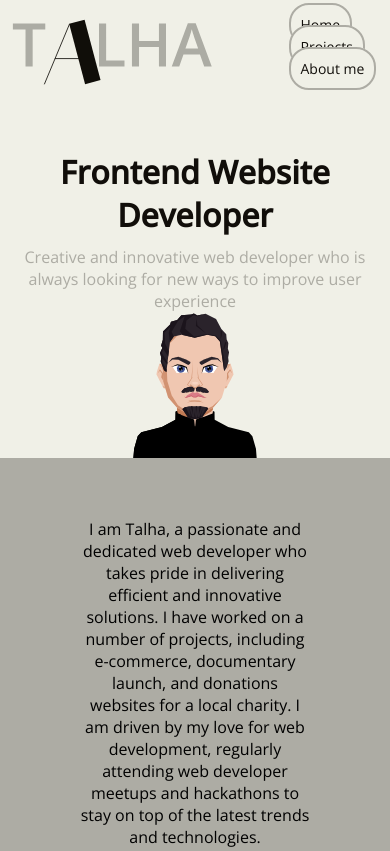
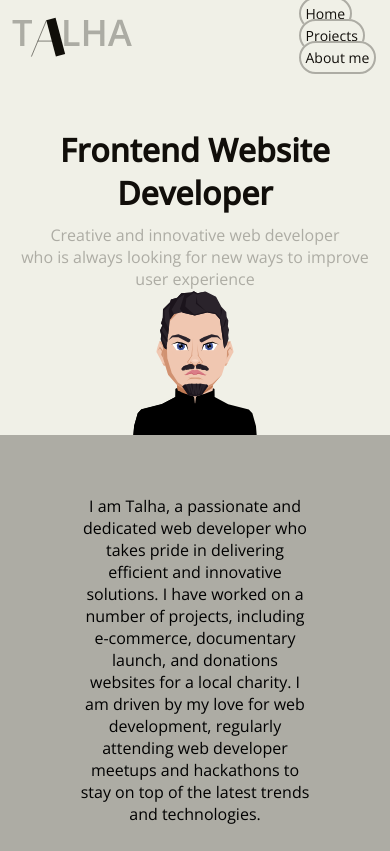
Before and after one commit to Github-Talha/my_portfolio, a plain HTML site: page index.html in a window 390 px wide. Shown: the top 851 px of the page. Drawn offline with nearby package versions, Linux system fonts and the light colour scheme.

Commit message:
text br , nav items size , changed

```diff
--- a/index.html
+++ b/index.html
@@ -35,7 +35,7 @@
       <div class="hero-section">
         <h1>Frontend Website Developer</h1>
         <p>
-          Creative and innovative web developer who is always looking for new ways to improve user experience
+          Creative and innovative web developer <br> who is always looking for new ways to improve user experience
         </p>
       </div>
       <div class="character-image">
--- a/style.css
+++ b/style.css
@@ -38,7 +38,7 @@ ul .nav-items li a {
   font-weight: 300;
   color: var(--color);
 }
-ul .nav-items li a:hover{
+ul .nav-items li a:hover {
   background-color: var(--border-color);
   transition: 0.3s;
   color: var(--bg-color);
@@ -168,7 +168,7 @@ ul .nav-items li a:hover{
 .work-card a {
   background-color: transparent;
 }
-.work-card a i:hover{
+.work-card a i:hover {
   background-color: var(--border-color);
   transition: 0.3s;
 }
@@ -377,29 +377,36 @@ ul .nav-items li a:hover{
   }
 }
 @media screen and (max-width: 550px) {
+  .logo img {
+    width: 120px;
+    transition: 0.3s;
+  }
   .work-section {
     margin: 380px auto 0 auto;
   }
-  .work-section h1{
+  .work-section h1 {
     font-size: 32px;
   }
-  ul .nav-items{
+  ul .nav-items {
     display: unset;
+  }
+  ul .nav-items li a {
+    padding: 5px;
   }
   .character-image {
     margin-top: -30px;
   }
-  .hero-section h1{
+  .hero-section h1 {
     font-size: 32px;
   }
-  .hero-section p{
+  .hero-section p {
     font-size: 16px;
     padding: 0 20px;
   }
-  ul .nav-items li a{
+  ul .nav-items li a {
     font-size: 14px;
   }
-  .about-me-cards h1{
+  .about-me-cards h1 {
     font-size: 32px;
   }
   .footer-logo img {
```
